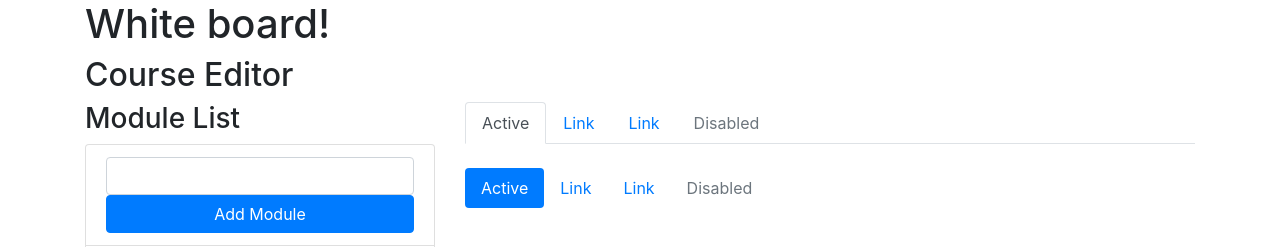
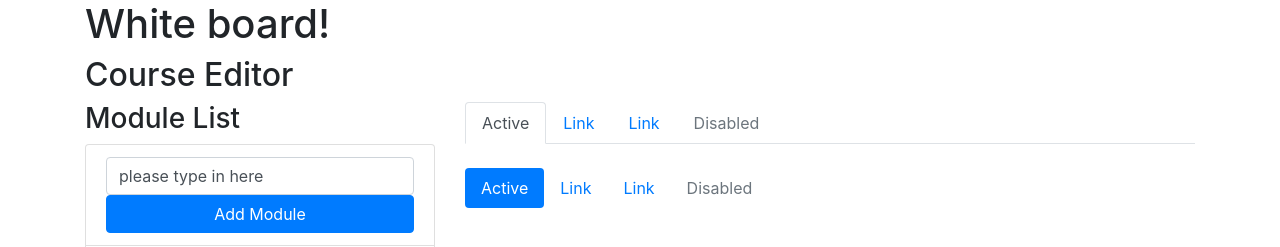
Before and after one commit to wnykuang/reactDEMO, a React (Create React App) app: page / in a window 1280 px wide. Shown: the top 247 px of the page. Built offline with nearby package versions, Linux system fonts and the light colour scheme.

Commit message:
update module list

```diff
--- a/src/components/ModuleList.js
+++ b/src/components/ModuleList.js
@@ -2,12 +2,13 @@ import React from 'react'
 import ModuleItem from "./ModuleItem";
 
 export default class ModuleList extends React.Component {
+
     constructor() {
         super();
         this.state = {
             module: {
                 id: -1,
-                title: ''
+                title: 'please type in here'
             },
             modules:
                 [
@@ -17,6 +18,12 @@ export default class ModuleList extends React.Component {
                 ]//different module for same course.
         }; //has to be called state.
     }
+
+    createModule = () => {
+        this.setState({
+             modules: [this.state.module , ...this.state.modules]
+        })
+    };
 
     render() {
         return (
@@ -29,7 +36,8 @@ export default class ModuleList extends React.Component {
                         <input
                             value={this.state.module.title}
                             className="form-control"/>
-                        <button className="btn btn-primary btn-block"> Add Module
+                        <button onClick={this.createModule} className="btn btn-primary btn-block">
+                            Add Module
                         </button>
                     </li>
                     {
@@ -50,5 +58,6 @@ export default class ModuleList extends React.Component {
                 {/*</ul>*/}
             </div>
         )
+
     }
 }
```
